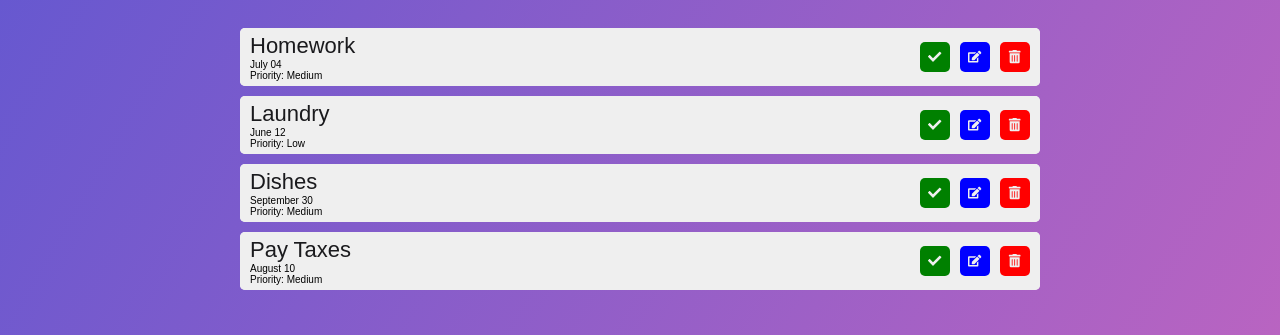
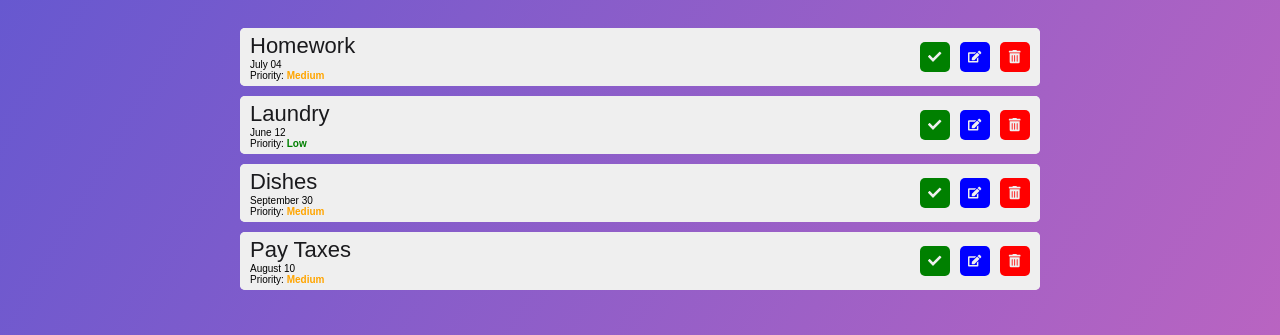
Before and after one commit to snkennedy21/React-To-Do-List, a React (Create React App) app: page / in a window 1280 px wide. Shown: the part 240-575 px from the top of the page. Built offline with nearby package versions, Linux system fonts and the light colour scheme.

Commit message:
fix update task feature

```diff
--- a/src/App.js
+++ b/src/App.js
@@ -47,6 +47,15 @@ function App() {
     });
   };
 
+  const updateTaskDataHandler = function (updatedTaskData) {
+    setList((prevItems) => {
+      prevItems.forEach((el, i) => {
+        if (el.id === updatedTaskData.id) prevItems[i] = updatedTaskData;
+      });
+      return [...prevItems];
+    });
+  };
+
   return (
     <div className="application__container">
       <section className="application__section">
@@ -54,7 +63,11 @@ function App() {
           <header className="header">To Do List</header>
         </div>
         <Form onSaveTaskData={saveTaskDataHandler}></Form>
-        <List deleteTask={deleteTaskHandler} toDoItems={list}></List>
+        <List
+          updateTaskData={updateTaskDataHandler}
+          deleteTask={deleteTaskHandler}
+          toDoItems={list}
+        ></List>
       </section>
     </div>
   );
--- a/src/components/formComponents/EditTaskForm.js
+++ b/src/components/formComponents/EditTaskForm.js
@@ -50,19 +50,25 @@ const EditTaskForm = function (props) {
     }
     e.preventDefault();
     const completionDate = new Date(enteredDate);
-    console.log(enteredDate);
     const updatedTask = {
       taskName: enteredTask,
       month: completionDate.toLocaleString("en-US", { month: "long" }),
       day: completionDate.toLocaleString("en-US", { day: "2-digit" }),
       priorityLevel: enteredPriority,
     };
-    console.log(updatedTask);
+
+    const updatedTaskData = {
+      taskName: enteredTask,
+      completionDate: new Date(enteredDate),
+      priorityLevel: enteredPriority,
+      id: props.id,
+    };
     props.updateTask(updatedTask);
     setEnteredTask("");
     setEnteredDate("");
     setEnteredPriority("");
     props.closeForm();
+    props.updateTaskData(updatedTaskData);
   };
 
   return (
--- a/src/components/listComponents/List.css
+++ b/src/components/listComponents/List.css
@@ -4,3 +4,8 @@
   justify-content: center;
   align-items: center;
 }
+
+.no-task-text {
+  font-size: 3.2rem;
+  color: var(--color-white);
+}
--- a/src/components/listComponents/List.js
+++ b/src/components/listComponents/List.js
@@ -18,7 +18,11 @@ const List = function (props) {
     );
   }
 
-  let listContent = <p>You have no taks for this selected priority level</p>;
+  let listContent = (
+    <p className="no-task-text">
+      You have no taks for this selected priority level
+    </p>
+  );
 
   if (filteredList.length > 0)
     listContent = filteredList.map((el) => (
@@ -29,6 +33,7 @@ const List = function (props) {
         date={el.completionDate}
         priority={el.priorityLevel}
         deleteTask={props.deleteTask}
+        updateTaskData={props.updateTaskData}
       />
     ));
   return (
--- a/src/components/listComponents/ListElement.js
+++ b/src/components/listComponents/ListElement.js
@@ -53,7 +53,14 @@ const ListElement = function (props) {
           >{`${month} ${day}`}</div>
           <div className={`${styles["list__element__priority"]}`}>
             Priority:
-            <span className={`${styles["priority-level"]}`}> {priority}</span>
+            <span
+              className={`${styles["priority-level"]} ${
+                styles[props.priority]
+              }`}
+            >
+              {" "}
+              {priority}
+            </span>
           </div>
         </div>
         <div className={`${styles["list__button__container"]}`}>
@@ -81,6 +88,8 @@ const ListElement = function (props) {
         closeForm={closeFormHandler}
         formIsOpen={formIsOpen}
         updateTask={updateTaskHandler}
+        updateTaskData={props.updateTaskData}
+        id={props.id}
       ></EditTaskForm>
     </div>
   );
--- a/src/components/listComponents/ListElement.module.css
+++ b/src/components/listComponents/ListElement.module.css
@@ -67,12 +67,16 @@
   display: none;
 }
 
-.priority-level.high {
+.priority-level {
+  font-weight: 800;
+}
+
+.priority-level.High {
   color: red;
 }
-.priority-level.medium {
-  color: yellow;
+.priority-level.Medium {
+  color: orange;
 }
-.priority-level.low {
+.priority-level.Low {
   color: green;
 }
```
